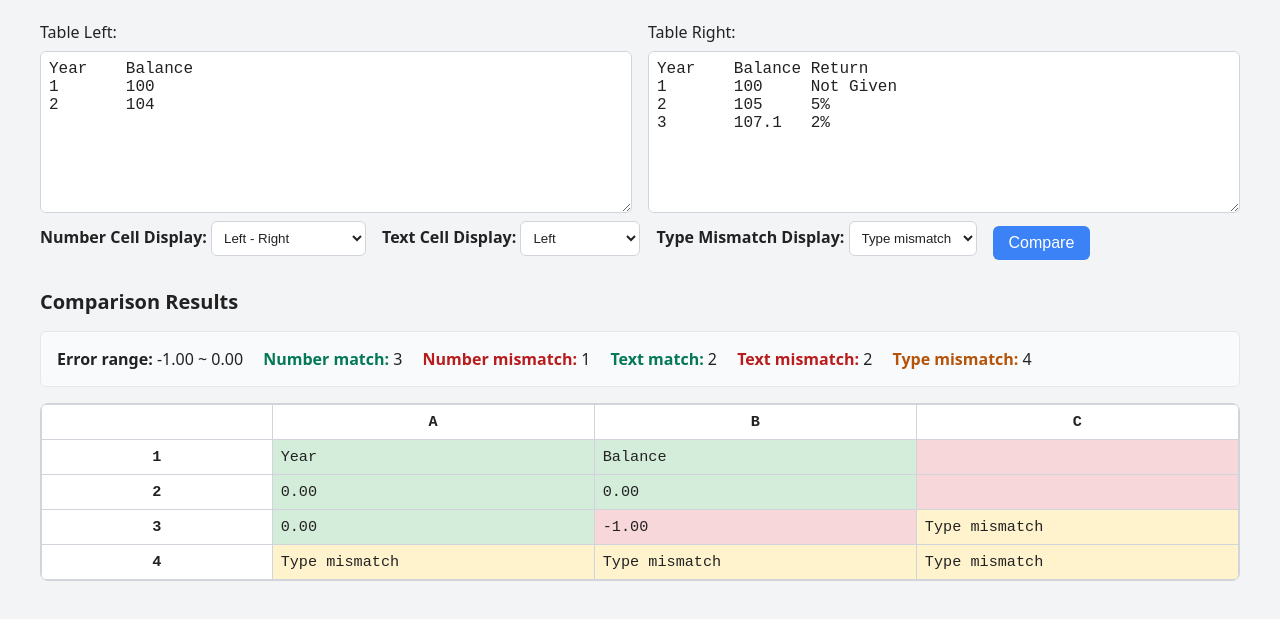
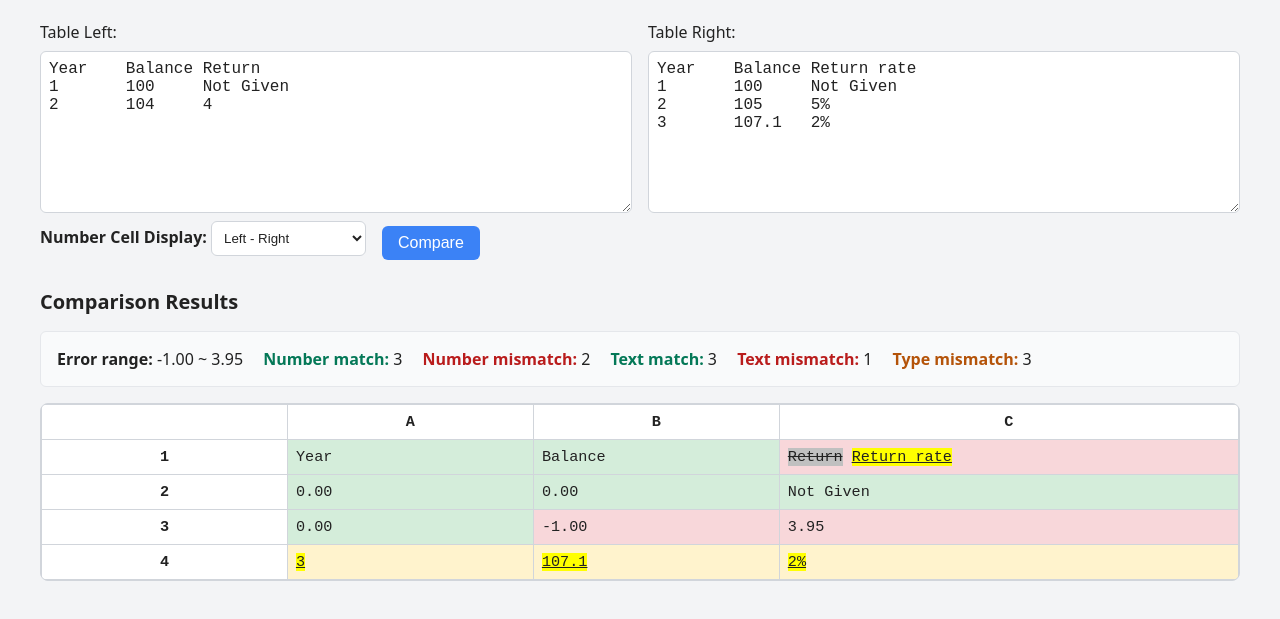
Before and after one commit to himitsuconfidential/todo, a plain HTML site: page tableCompare.html in a window 1280 px wide. Both pictures are taken after a click on the button "Compare". Shown: the part 107-726 px from the top of the page. Drawn offline with Linux system fonts and the light colour scheme.

Commit message:
v4 update
v4 fix:
- dont trim first line ✔️
- use strikeline to display if text left <> text right ✔️
- suit finance formating e.g. (1,000) as negative ✔️
- hide text & type mismatch config ✔️

```diff
--- a/tableCompare.html
+++ b/tableCompare.html
@@ -265,6 +265,8 @@
     i {
       color: #888;
     }
+    del {background-color: silver;}
+    ins {background-color: yellow;}
   </style>
 </head>
 <body class="p-8 bg-gray-100">
@@ -289,26 +291,26 @@
             <option value="a-b">Left - Right</option>
             <option value="a-b-div-b">(Left - Right) / Right</option>
             <option value="b-a-div-a">(Right - Left) / Left</option>
-            <option value="a-vs-b">Left vs Right</option>
+            <option value="a-vs-b"> L̶e̶f̶t̶ Right</del></option>
           </select>
         </div>
 
-        <div>
+        <div hidden>
           <label for="textMode" class="mr-2 font-semibold">Text Cell Display:</label>
           <select id="textMode" class="border rounded p-1">
+            <option value="a-vs-b">L̶e̶f̶t̶ Right</option>
             <option value="a">Left</option>
             <option value="b">Right</option>
-            <option value="a-vs-b">Left vs Right</option>
           </select>
         </div>
 
-        <div>
+        <div hidden>
           <label for="typeMismatchMode" class="mr-2 font-semibold">Type Mismatch Display:</label>
           <select id="typeMismatchMode" class="border rounded p-1">
+            <option value="a-vs-b">L̶e̶f̶t̶ Right</option>
             <option value="type-mismatch">Type mismatch</option>
             <option value="a">Left</option>
             <option value="b">Right</option>
-            <option value="a-vs-b">Left vs Right</option>
           </select>
         </div>
         <button id="compareBtn" class="px-4 py-2 bg-blue-500 text-white rounded hover:bg-blue-600">
@@ -344,12 +346,11 @@
 
   <script>
     // initialize textbox
-    document.getElementById('tsvA').value = 'Year\tBalance\n1\t100\n2\t104';
-    document.getElementById('tsvB').value = 'Year\tBalance\tReturn\n1\t100\tNot Given\n2\t105\t5%\n3\t107.1\t2%';
+    document.getElementById('tsvA').value = 'Year\tBalance\tReturn\n1\t100\tNot Given\n2\t104\t4';
+    document.getElementById('tsvB').value = 'Year\tBalance\tReturn rate\n1\t100\tNot Given\n2\t105\t5%\n3\t107.1\t2%';
     // Utility function to parse TSV (simple, does not handle quoted commas)
     function parseTSV(tsv) {
       return tsv
-        .trim()
         .split('\n')
         .map(row => row.split('\t').map(cell => cell.trim()));
     }
@@ -366,9 +367,13 @@
       return letters;
     }
     function parseFloatOrPercent(str){
-      return (str.charAt(str.length - 1) === '%')?
-        parseFloat(+str.slice(0, -1).replace(/(?<=\d),(?=\d{3}\b)/g, '')) / 100 :
-        parseFloat(+str.replace(/(?<=\d),(?=\d{3}\b)/g, ''));
+      if (str === '-')
+        return 0
+      if (str.charAt(str.length - 1) === '%')
+        return parseFloat(+str.slice(0, -1)) / 100
+      if (str.charAt(0) === '(' && str.charAt(str.length - 1) === ')')
+        return parseFloat(+str.slice(1, -1).replace(/(?<=\d),(?=\d{3}\b)/g, ''));
+      return parseFloat(+str.replace(/(?<=\d),(?=\d{3}\b)/g, ''))
     }
     function formatPercent(val) {
       if (val === 'NA') return 'NA';
@@ -412,7 +417,7 @@
             cmpLabel = (numA === numB) ? 'number match' : 'number mismatch';
             break;
           case 'a-vs-b':
-            diff = `${cellA} vs ${cellB}`;
+            diff = (cellA === cellB)? cellA: `<del>${cellA}</del> <ins>${cellB}</ins>`;
             result = diff;
             cmpLabel = (numA === numB) ? 'number match' : 'number mismatch';
             break;
@@ -445,10 +450,10 @@
             result = cellB;
             break;
           case 'a-vs-b':
-            result = `${cellA} vs ${cellB}`;
+            result = (cellA === cellB)? cellA: `<del>${cellA}</del> <ins>${cellB}</ins>`;
             break;
           default:
-            result = cellA;
+            result = (cellA === cellB)? cellA: `<del>${cellA}</del> <ins>${cellB}</ins>`;
         }
         return {
           result: result,
@@ -471,10 +476,10 @@
             result = cellB;
             break;
           case 'a-vs-b':
-            result = `${cellA} vs ${cellB}`;
+            result = (cellA === cellB)? cellA: `<del>${cellA}</del> <ins>${cellB}</ins>`;
             break;
           default:
-            result = cellA;
+            result = (cellA === cellB)? cellA: `<del>${cellA}</del> <ins>${cellB}</ins>`;
         }
         cmpLabel = (cellA === cellB) ? 'text match' : 'text mismatch';
         return {
```
